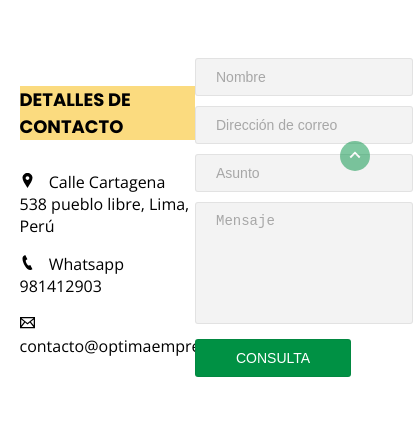
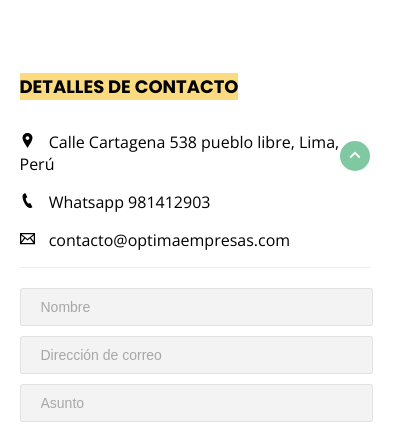
Before and after one commit to DariHernandez/finanzi, a plain HTML site: page contact.html in a window 390 px wide. Shown: the part 653-1082 px from the top of the page, 413 px wide, since content can reach past the window. Drawn offline with nearby package versions, Linux system fonts and the light colour scheme.

Commit message:
contact responsive

```diff
--- a/css/_contact.sass
+++ b/css/_contact.sass
@@ -46,7 +46,7 @@
 
         form
             input, textarea
-                width: 100%
+                width: calc(100% - 40px)
                 font-size: 14px
                 padding: 10px 20px
                 border-radius: 3px
@@ -79,3 +79,22 @@
             textarea
                 height: 100px
                 resize: none
+
+    @media screen and (max-width: 850px)
+        .wrapper-info-form
+            justify-content: space-evenly
+
+            .info, form
+                width: 45%
+
+    @media screen and (max-width: 600px)
+        .wrapper-info-form
+            flex-direction: column
+            justify-content: space-evenly
+
+            .info, form
+                width: 100%
+
+            .info
+                margin-bottom: 20px
+                border-bottom: 1px solid rgba($color_c, 0.08)
```
Also changed, not shown: css/styles_dd.css, imgs/favicon.png (added).
